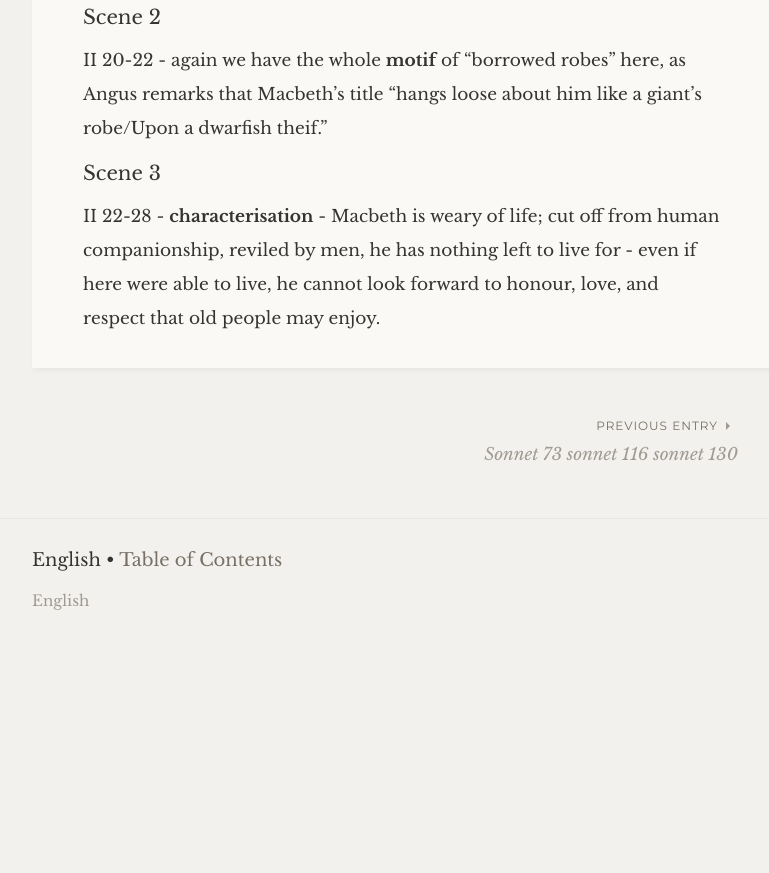
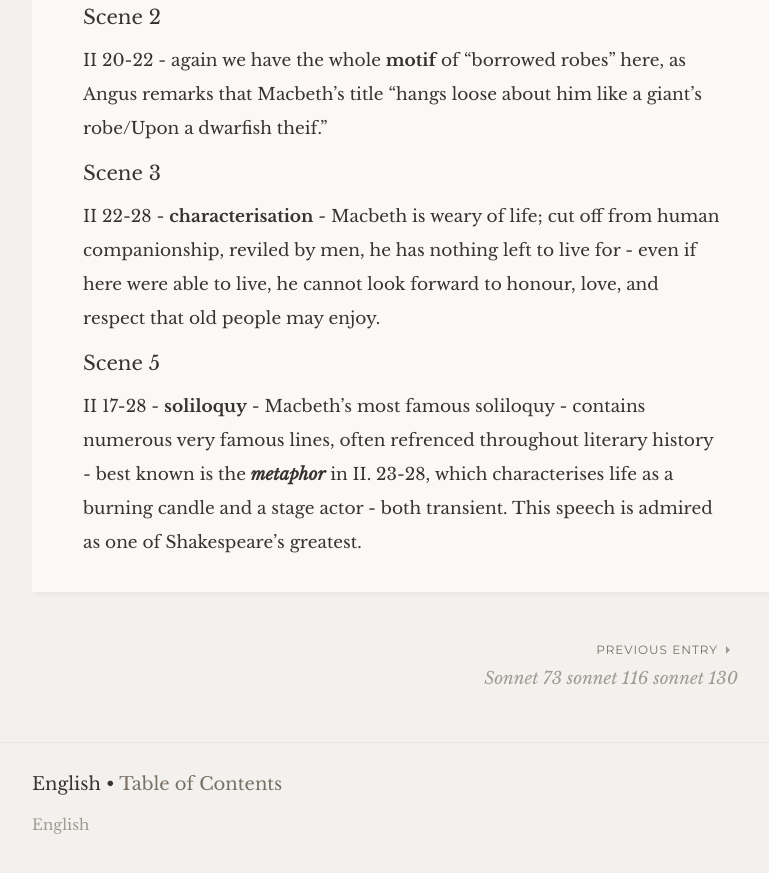
Before and after one commit to EthenStrine/English, a Jekyll site: the page built from _posts/2018-11-5-Macbeth.md, in a window 1280 px wide and 900 px high, scrolled down 5424 px. Shown: the top 873 px of the window, without its empty margins (238-1007 px from the left). Built offline with Jekyll 4.4.1, drawn with Linux system fonts in a browser that asks for light colours; some web fonts are replaced; our own code applies the rules of GitHub Pages for plain Markdown files; before the commit the page ends 6100 px from its top, so only the background shows below that.

Commit message:
Update _posts/2018-11-5-Macbeth.md

```diff
--- a/_posts/2018-11-5-Macbeth.md
+++ b/_posts/2018-11-5-Macbeth.md
@@ -127,3 +127,7 @@ II 20-22 - again we have the whole __motif__ of "borrowed robes" here, as Angus
 ### Scene 3
 
 II 22-28 - **characterisation** - Macbeth is weary of life; cut off from human companionship, reviled by men, he has nothing left to live for - even if here were able to live, he cannot look forward to honour, love, and respect that old people may enjoy.
+
+### Scene 5
+
+II 17-28 - **soliloquy** - Macbeth's most famous soliloquy - contains numerous very famous lines, often refrenced throughout literary history - best known is the ***metaphor*** in II. 23-28, which characterises life as a burning candle and a stage actor - both transient. This speech is admired as one of Shakespeare's greatest.
```
